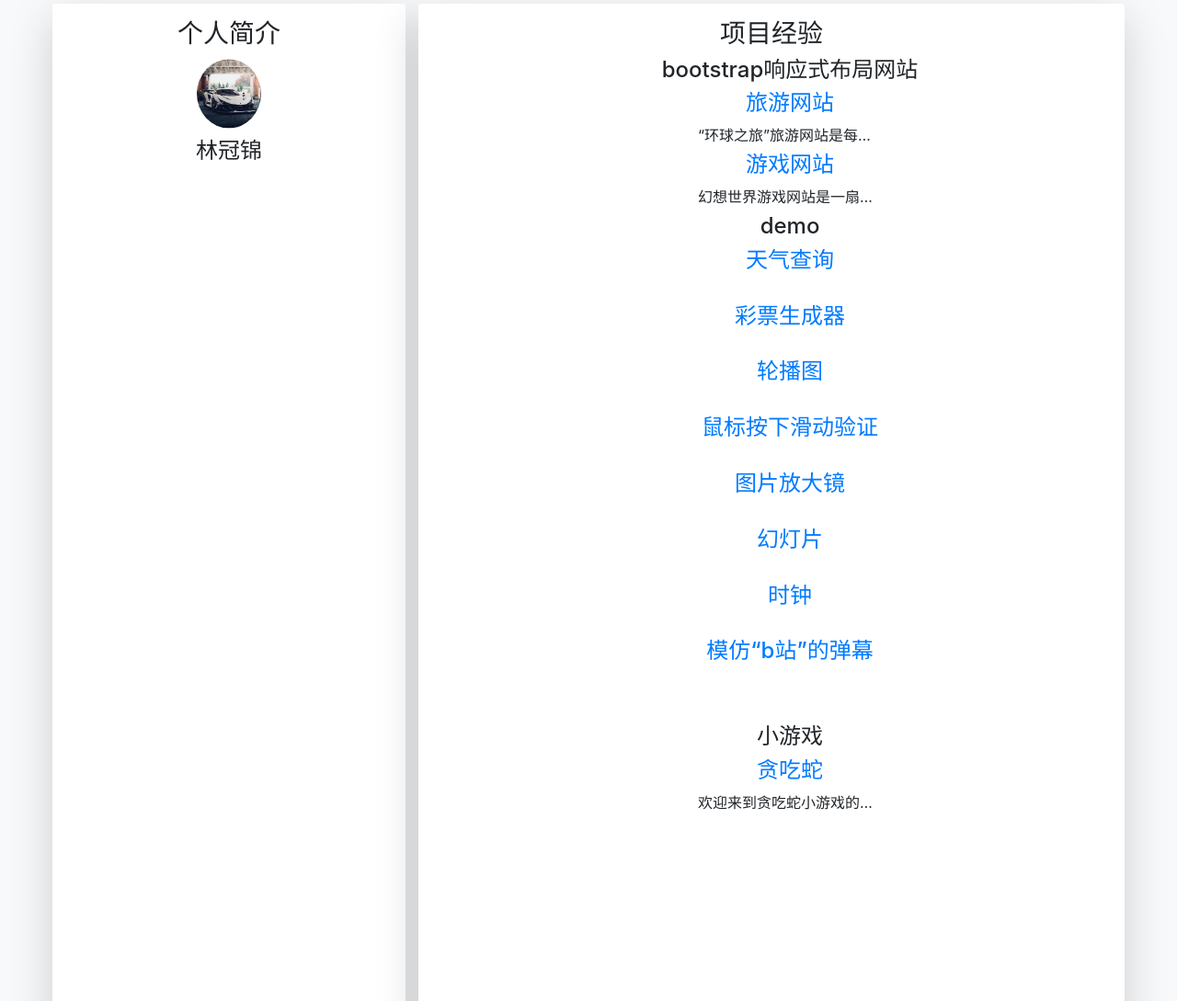
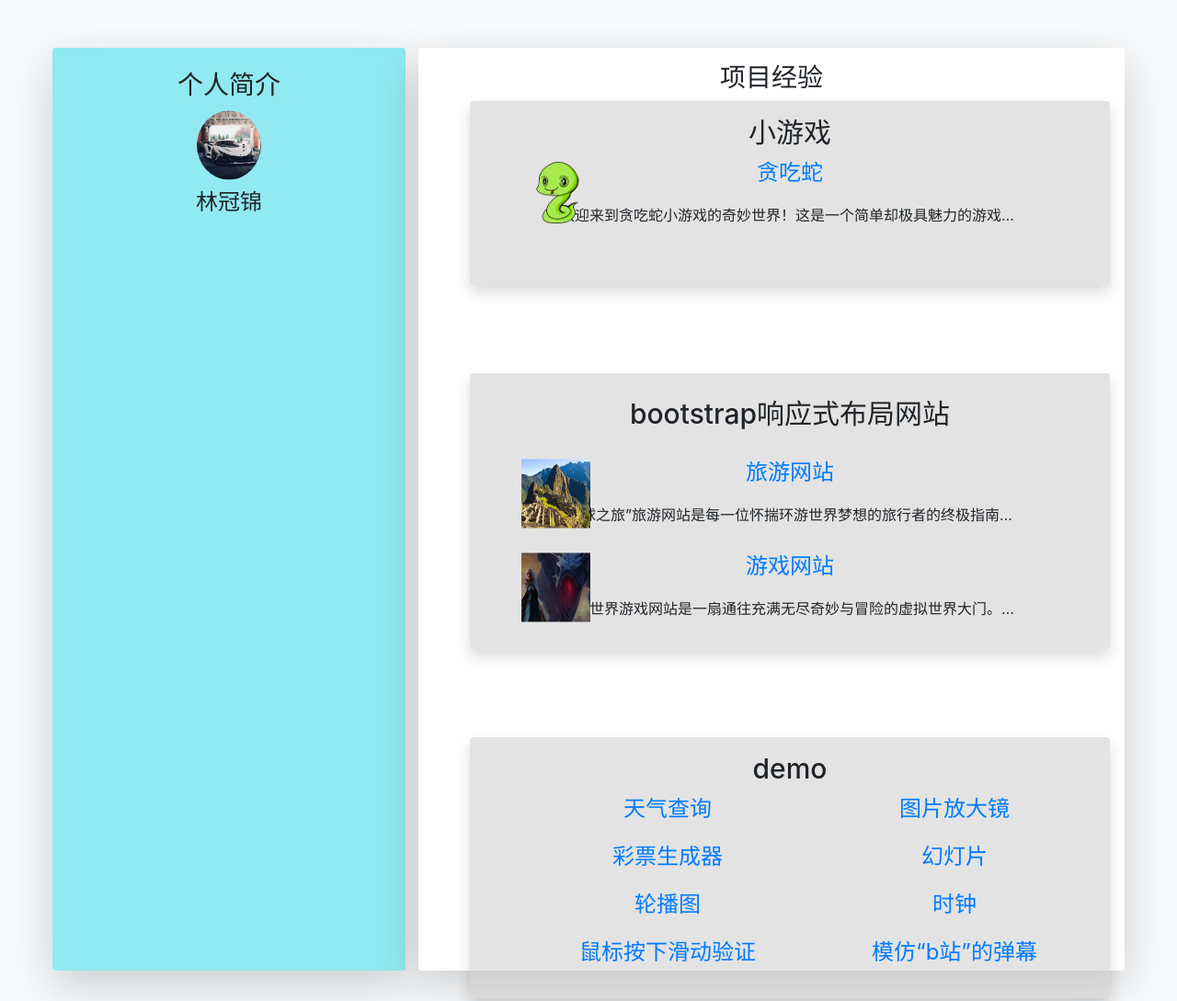
Before and after one commit to linguanjin/linguanjin, a plain HTML site: page index.html in a window 1280 px wide. Shown: the top 1089 px of the page at 92% size. Drawn offline with Linux system fonts and the light colour scheme.

Commit message:
第四次

```diff
--- a/index.html
+++ b/index.html
@@ -16,14 +16,14 @@
             margin: 0;
             padding: 0;
             width: 100%;
-            height: 1500px;
+            height: 1100px;
             margin: 0 auto;
         }
 
         .left-box {
             width: 30%;
             height: 100%;
-            background-color: #fff;
+            background-color: rgba(62, 221, 236, 0.55);
             margin-left: 50px;
             text-align: center;
         }
@@ -53,15 +53,77 @@
             margin-right: 50px;
             text-align: center;
         }
-        .right-box .b-items {
+
+        .right-box .b-items li h4 {
+            font-size: 30px;
+        }
+
+        .right-box .b-items li a {
+            font-size: 24px !important;
+        }
+
+        .right-box .b-items .item-1 {
+            width: 100%;
+            height: 200px;
+            background-color: rgba(204, 204, 204, .55);
+            border-radius: 50px;
+
+        }
+
+        .right-box .b-items .item-1 .item-title-1 {
+            position: relative;
+        }
+
+        .right-box .b-items .item-1 img {
+            width: 75px;
+            height: 75px;
+            position: absolute;
+            top: 50%;
+            left: 40px;
+            transform: translate(0, -50%);
+        }
+
+        .right-box .b-items .item-2 {
+            width: 100%;
+            box-sizing: border-box;
+            height: 300px;
+            background-color: rgba(204, 204, 204, .55);
+            border-radius: 50px;
+            display: flex;
+            flex-direction: column;
+            justify-content: space-around;
+        }
+
+        .right-box .b-items .item-2 .item-title-1,
+        .right-box .b-items .item-2 .item-title-2 {
+            position: relative;
+
+        }
+
+        .right-box .b-items .item-2 img {
+            width: 75px;
+            height: 75px;
+            position: absolute;
+            top: 50%;
+            left: 40px;
+            transform: translate(0, -50%);
+        }
+        .right-box .b-items .item-3{
+            width: 100%;
+            box-sizing: border-box;
+            background-color: rgba(204, 204, 204, .55);
+            border-radius: 50px;
+
+        }
+        .right-box .b-items .item-3 .demo{
 
         }
     </style>
 </head>
 
 <body>
-    <div id="lgj" class="d-flex justify-content-around bg-light">
-        <div class="left-box mt-1 shadow-lg p-3 mb-5 bg-white rounded ">
+    <div id="lgj" class="d-flex justify-content-around bg-light pb-5 pt-5">
+        <div class="left-box mt-1 shadow-lg p-4 mb-5 rounded ">
             <div class="l-top mb-3">
                 <h3>个人简介</h3>
             </div>
@@ -79,136 +141,96 @@
             </div>
             <div class="buttom">
                 <ul class="b-items d-flex flex-column">
-                    <li class="item-1 d-flex flex-column">
-                        <h4>bootstrap响应式布局网站</h4>
-                        <div class="item-title-1">
-                            <a href="./projectv1.0.0/index.html">
-                                <h4>旅游网站</h4>
+                    <li class="item-1 shadow p-3 mb-5 rounded">
+                        <h4>小游戏</h4>
+                        <div class="item-title-1 ">
+                            <img src="./images/tcs.jpeg" alt="">
+                            <a href="./snake/indexV2.html">
+                                <p>贪吃蛇</p>
                             </a>
                             <div class="item-text">
-                                <span class="d-inline-block text-truncate" style="max-width: 200px;">
-                                    “环球之旅”旅游网站是每一位怀揣环游世界梦想的旅行者的终极指南和贴心伙伴。我们致力于为您打造一个无缝连接全球各个角落精彩的虚拟空间，让世界尽在您的指尖。
-                                </span>
-                            </div>
-                        </div>
-                        <div class="item-title-1">
-                            <a href="./个站/index.html">
-                                <h4>游戏网站</h4>
-                            </a>
-                            <div class="item-text">
-                                <span class="d-inline-block text-truncate" style="max-width: 200px;">
-                                    幻想世界游戏网站是一扇通往充满无尽奇妙与冒险的虚拟世界大门。在这里，每一位玩家都将踏上一段超越想象的梦幻旅程，体验前所未有的游戏盛宴。
-                                </span>
-                            </div>
-                        </div>
-                    </li>
-                    <li class="item-2 d-flex flex-column">
-                        <h4>demo</h4>
-                        <div class="item-title-1">
-                            <a href="./天气查询/index.html">
-                                <h4>天气查询</h4>
-                            </a>
-                            <div class="item-text">
-                                <span class="d-inline-block text-truncate" style="max-width: 200px;">
-
-                                </span>
-                            </div>
-                        </div>
-                        <div class="item-title-1">
-                            <a href="./9_彩票生成器.html">
-                                <h4>彩票生成器</h4>
-                            </a>
-                            <div class="item-text">
-                                <span class="d-inline-block text-truncate" style="max-width: 200px;">
-
-                                </span>
-                            </div>
-                        </div>
-                        <div class="item-title-1">
-                            <a href="./轮播图/轮播图.html">
-                                <h4>轮播图</h4>
-                            </a>
-                            <div class="item-text">
-                                <span class="d-inline-block text-truncate" style="max-width: 200px;">
-
-                                </span>
-                            </div>
-                        </div>
-                        <div class="item-title-1">
-                            <a href="./3_鼠标按下滑动验证.html">
-                                <h4>鼠标按下滑动验证</h4>
-                            </a>
-                            <div class="item-text">
-                                <span class="d-inline-block text-truncate" style="max-width: 200px;">
-
-                                </span>
-                            </div>
-                        </div>
-                        <div class="item-title-1">
-                            <a href="./商品放大镜效果.html">
-                                <h4>图片放大镜</h4>
-                            </a>
-                            <div class="item-text">
-                                <span class="d-inline-block text-truncate" style="max-width: 200px;">
-
-                                </span>
-                            </div>
-                        </div>
-                        <div class="item-title-1">
-                            <a href="./CSS3幻灯片效果.html">
-                                <h4>幻灯片</h4>
-                            </a>
-                            <div class="item-text">
-                                <span class="d-inline-block text-truncate" style="max-width: 200px;">
-
-                                </span>
-                            </div>
-                        </div>
-                        <div class="item-title-1">
-                            <a href="./时钟.html">
-                                <h4>时钟</h4>
-                            </a>
-                            <div class="item-text">
-                                <span class="d-inline-block text-truncate" style="max-width: 200px;">
-
-                                </span>
-                            </div>
-                        </div>
-                        <div class="item-title-1">
-                            <a href="./demo02.html">
-                                <h4>模仿“b站”的弹幕</h4>
-                            </a>
-                            <div class="item-text">
-                                <span class="d-inline-block text-truncate" style="max-width: 200px;">
-
-                                </span>
-                            </div>
-                        </div>
-                        <div class="item-title-1">
-                            <a href="./">
-                                <h4></h4>
-                            </a>
-                            <div class="item-text">
-                                <span class="d-inline-block text-truncate" style="max-width: 200px;">
-
-                                </span>
-                            </div>
-                        </div>
-                    </li>
-                    <li class="item-3 d-flex flex-column">
-                        <h4>小游戏</h4>
-                        <div class="item-title-1">
-                            <a href="./snake/indexV2.html">
-                                <h4>贪吃蛇</h4>
-                            </a>
-                            <div class="item-text">
-                                <span class="d-inline-block text-truncate" style="max-width: 200px;">
+                                <span class="d-inline-block text-truncate" style="max-width: 500px;">
                                     欢迎来到贪吃蛇小游戏的奇妙世界！这是一个简单却极具魅力的游戏平台，无论你是想在闲暇时刻寻找乐趣，还是渴望挑战自己的反应速度和策略思维，这里的贪吃蛇游戏都将为你带来非凡体验。
                                 </span>
                             </div>
                         </div>
 
                     </li>
+                    <li class="item-2 mt-5 shadow p-3 mb-5 rounded">
+                        <h4>bootstrap响应式布局网站</h4>
+                        <div class="item-title-1">
+                            <img class="p5" src="./images/p_img_5.jpg" alt="">
+                            <a href="./projectv1.0.0/index.html">
+                                <p>旅游网站</p>
+                            </a>
+                            <div class="item-text">
+                                <span class="d-inline-block text-truncate" style="max-width: 500px;">
+                                    “环球之旅”旅游网站是每一位怀揣环游世界梦想的旅行者的终极指南和贴心伙伴。我们致力于为您打造一个无缝连接全球各个角落精彩的虚拟空间，让世界尽在您的指尖。
+                                </span>
+                            </div>
+                        </div>
+                        <div class="item-title-2">
+                            <img class="g2" src="./images/g2.jpg" alt="">
+                            <a href="./个站/index.html">
+                                <p>游戏网站</p>
+                            </a>
+                            <div class="item-text">
+                                <span class="d-inline-block text-truncate" style="max-width: 500px;">
+                                    幻想世界游戏网站是一扇通往充满无尽奇妙与冒险的虚拟世界大门。在这里，每一位玩家都将踏上一段超越想象的梦幻旅程，体验前所未有的游戏盛宴。
+                                </span>
+                            </div>
+                        </div>
+                    </li>
+                    <li class="item-3 mt-5 shadow p-3 mb-5 rounded">
+                        <h4>demo</h4>
+                        <ol class="demo d-flex flex-row justify-content-around">
+                            <li class="demo-1">
+                                <div class="item-title-1">
+                                    <a href="./天气查询/index.html">
+                                        <p>天气查询</p>
+                                    </a>
+                                </div>
+                                <div class="item-title-2">
+                                    <a href="./9_彩票生成器.html">
+                                        <p>彩票生成器</p>
+                                    </a>
+                                </div>
+                                <div class="item-title-3">
+                                    <a href="./轮播图/轮播图.html">
+                                        <p>轮播图</p>
+                                    </a>
+                                </div>
+                                <div class="item-title-4">
+                                    <a href="./3_鼠标按下滑动验证.html">
+                                        <p>鼠标按下滑动验证</p>
+                                    </a>
+                                </div>
+                            </li>
+                            <li class="demo-2">
+                                <div class="item-title-5">
+                                    <a href="./商品放大镜效果.html">
+                                        <p>图片放大镜</p>
+                                    </a>
+                                </div>
+                                <div class="item-title-6">
+                                    <a href="./CSS3幻灯片效果.html">
+                                        <p>幻灯片</p>
+                                    </a>
+                                </div>
+                                <div class="item-title-7">
+                                    <a href="./时钟.html">
+                                        <p>时钟</p>
+                                    </a>
+                                </div>
+                                <div class="item-title-8">
+                                    <a href="./demo02.html">
+                                        <p>模仿“b站”的弹幕</p>
+                                    </a>
+                                </div>
+                            </li>
+                        </ol>
+                    </li>
+
                 </ul>
             </div>
         </div>
@@ -224,7 +246,3 @@
 </body>
 
 </html>
-
-<!--
-
--->·
```
Also changed, not shown: images/g2.jpg (added), images/p_img_5.jpg (added), images/tcs.jpeg (added).
